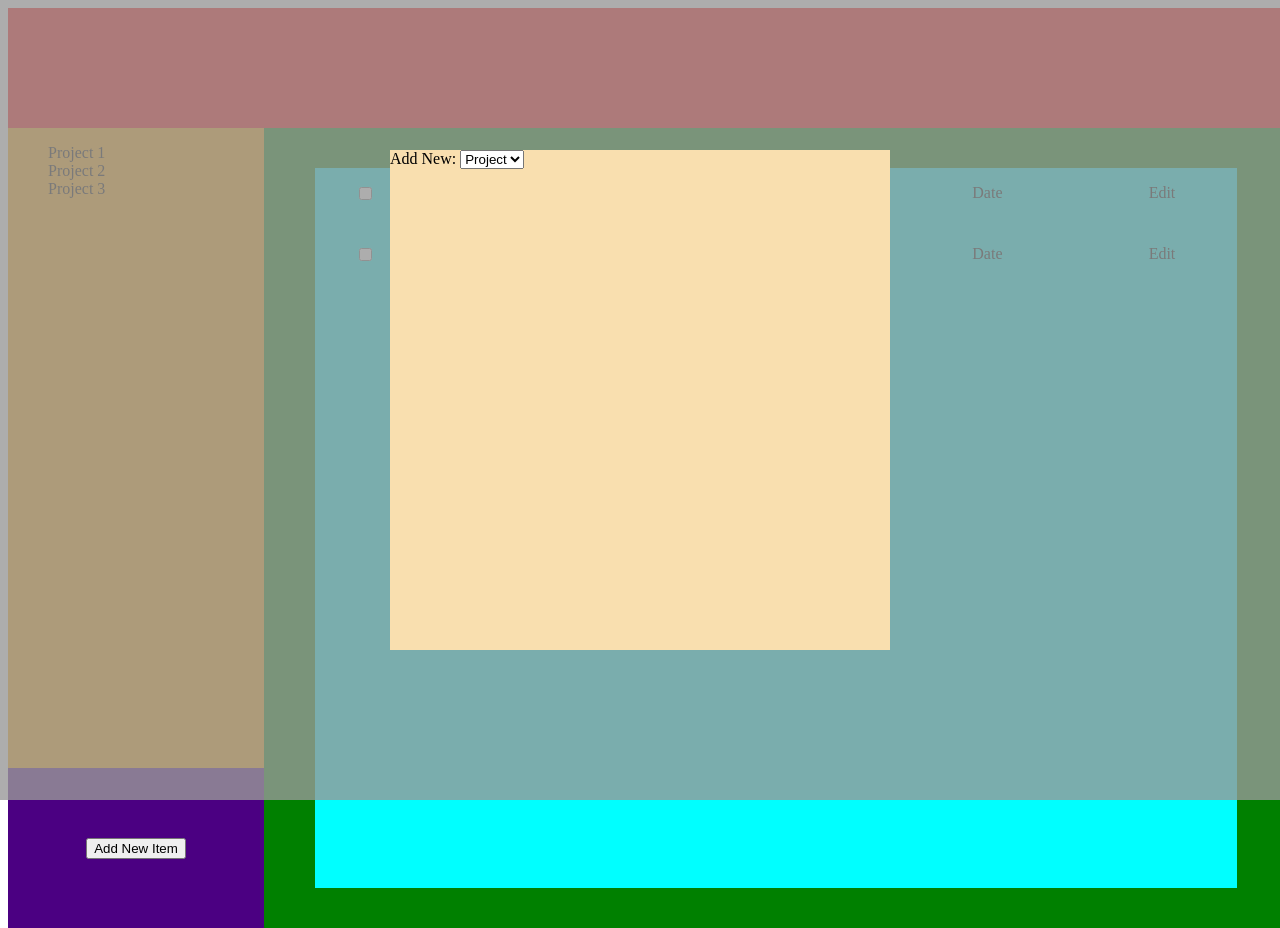
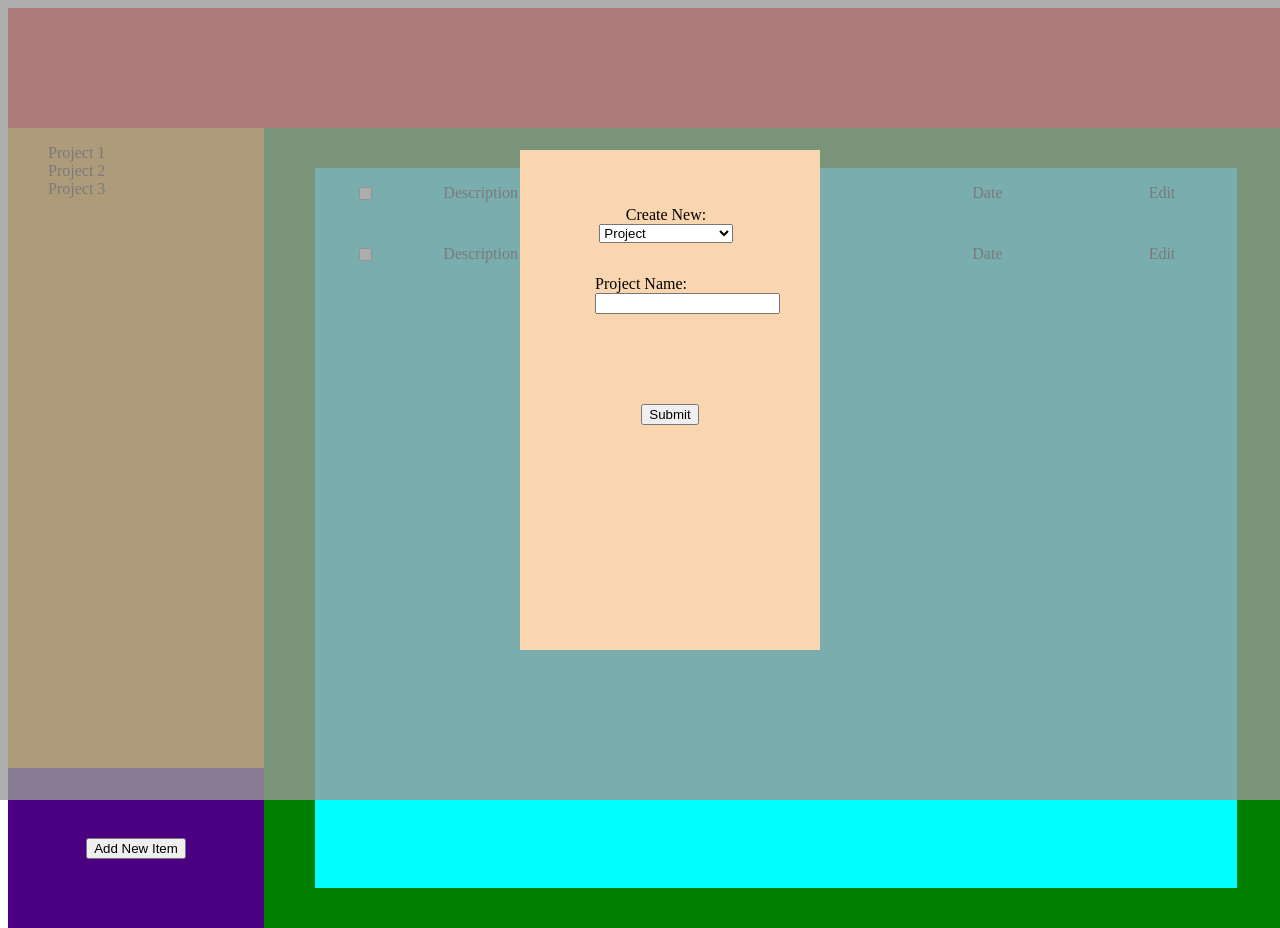
Before and after one commit to npinak/to-do-list, a website built with webpack: page dist/index.html in a window 1280 px wide. Built offline with nearby package versions, Linux system fonts and the light colour scheme.

Commit message:
new pop-up size

```diff
--- a/src/index.js
+++ b/src/index.js
@@ -16,11 +16,11 @@ import new_project from './new_project.js'
 
 function pop_up(){
 
-    const pop_up = document.getElementById('popup')
+    const pop_up_add_new = document.getElementById('add_new_details')
 
     new_project()
 
-    return pop_up
+    return
 }
 
-document.body.appendChild(pop_up());
+pop_up()
--- a/src/new_project.js
+++ b/src/new_project.js
@@ -1,26 +1,41 @@
 function new_project(){
-
-
 
     const pop_up_add_new = document.getElementById('add_new_details') // get the div to add elements to
 
-    // remove unnecessary elements from the page
-    while (pop_up.firstChild) {
-        pop_up.removeChild(pop_up.firstChild)
-    }
+    // remove unnecessary elements from the page when first selected (Add Code!!!!)
 
-    // add project name input field
+
+    // create div to add new project input
+    const new_project_div = document.createElement('div')
+    new_project_div.classList.add("new_project_div")
+    pop_up_add_new.appendChild(new_project_div)
+
+
+    // add new project input field
     const project_label = document.createElement('Label');
     project_label.setAttribute("for", "project_input");
     project_label.innerHTML = "Project Name:";
-    pop_up_add_new.appendChild(project_label);
+    project_label.id = "project_label"
+    new_project_div.appendChild(project_label);
 
     const project_input = document.createElement('input')
     project_input.setAttribute("type", "text")
     project_input.id = "project_input"
-    pop_up_add_new.appendChild(project_input)
+    new_project_div.appendChild(project_input)
 
-    // add submit button input field
+    // create div to add submit button
+    const project_submit_button_div = document.createElement('div')
+    project_submit_button_div.classList.add("project_submit_button_div")
+    pop_up_add_new.appendChild(project_submit_button_div)
+
+    // add submit button
+    const submit_project_button = document.createElement('button');
+    submit_project_button.innerHTML = "Submit"
+    submit_project_button.classList.add("project_submit_button")
+    project_submit_button_div.appendChild(submit_project_button)
+
+
+
 
 }
 
--- a/src/style.css
+++ b/src/style.css
@@ -56,15 +56,71 @@ body{
     position: absolute;
     top: 50%;
     left: 50%;
-    background: #F9DFAF;
-    width: 500px;
+    background: #f9d6af;
+    width: 300px;
     height: 500px;
-    margin-left: -250px;
+    margin-left: -120px;
     /*Half the value of width to center div*/
     margin-top: -250px;
     /*Half the value of height to center div*/
     z-index: 200;
+    display: grid;
+    grid-template-rows: 1fr 3fr;
 }
+
+.add_new_options {
+    display: flex;
+    justify-content: center;
+    align-items: center;
+}
+
+
+#add_new_dropdown {
+    display: inline-block;
+    width: 10em;
+}
+
+#add_new_label {
+    display: inline-block;
+    width: 10em;
+    margin-right: .5em;
+    padding-top: 1.5em;
+    text-align: center;
+}
+
+.new_project_div {
+    /* display:flex; */
+    justify-content: center;
+    align-items: center;
+}
+
+#project_label{
+    display: block;
+    margin-left: 25%;
+
+}
+
+#project_input{
+    display: block;
+    margin-left: 25%;
+}
+
+
+
+
+.project_submit_button_div{
+    display: flex;
+    justify-content: center;
+    align-items: center;
+    margin-top: 30%;
+
+}
+
+.project_submit_button{
+    display:block;
+}
+
+
 
 /* Add New pop up End */
 
--- a/webpack.config.js
+++ b/webpack.config.js
@@ -1,7 +1,9 @@
 const path = require('path');
 
 module.exports = {
+    mode: 'development',
     entry: './src/index.js',
+    devtool: 'inline-source-map',
     output: {
         filename: 'bundle.js',
         path: path.resolve(__dirname, 'dist'),
```
Also changed, not shown: dist/bundle.js, dist/index.html.
